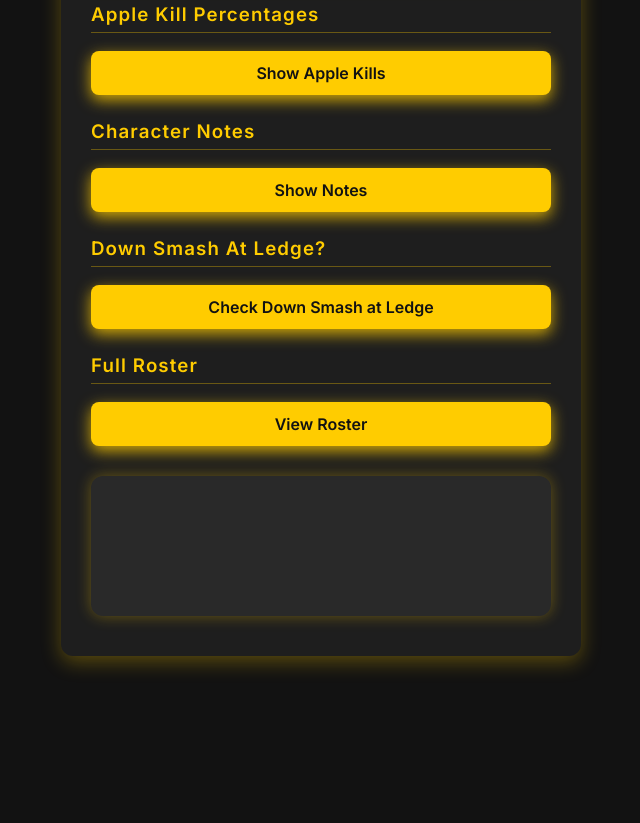
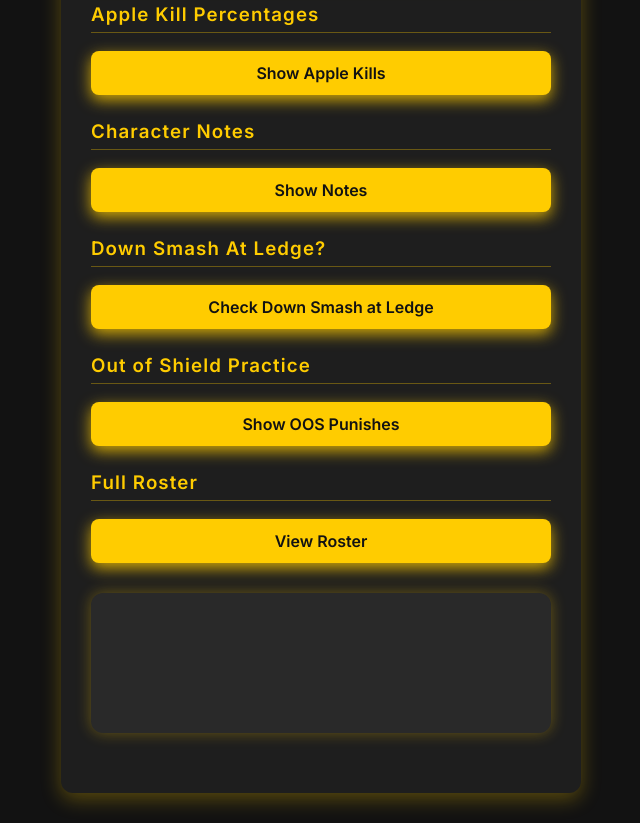
Before and after one commit to Muy-Fresco/Personal-Practice-App, a plain HTML site: page index.html in a window 1280 px wide. Shown: the part 747-1570 px from the top of the page, without its empty margins (319-959 px from the left). Before the commit the page ends 1433 px from the top, so only its background shows below. Drawn offline with Linux system fonts and the light colour scheme.

Commit message:
Same shit

```diff
--- a/index.html
+++ b/index.html
@@ -46,6 +46,11 @@
     </div>
 
     <div class="group">
+      <h3>Out of Shield Practice</h3>
+      <button onclick="showOOS()">Show OOS Punishes</button>
+
+
+    <div class="group">
       <h3>Full Roster</h3>
       <button onclick="viewRoster()">View Roster</button>
     </div>
```
